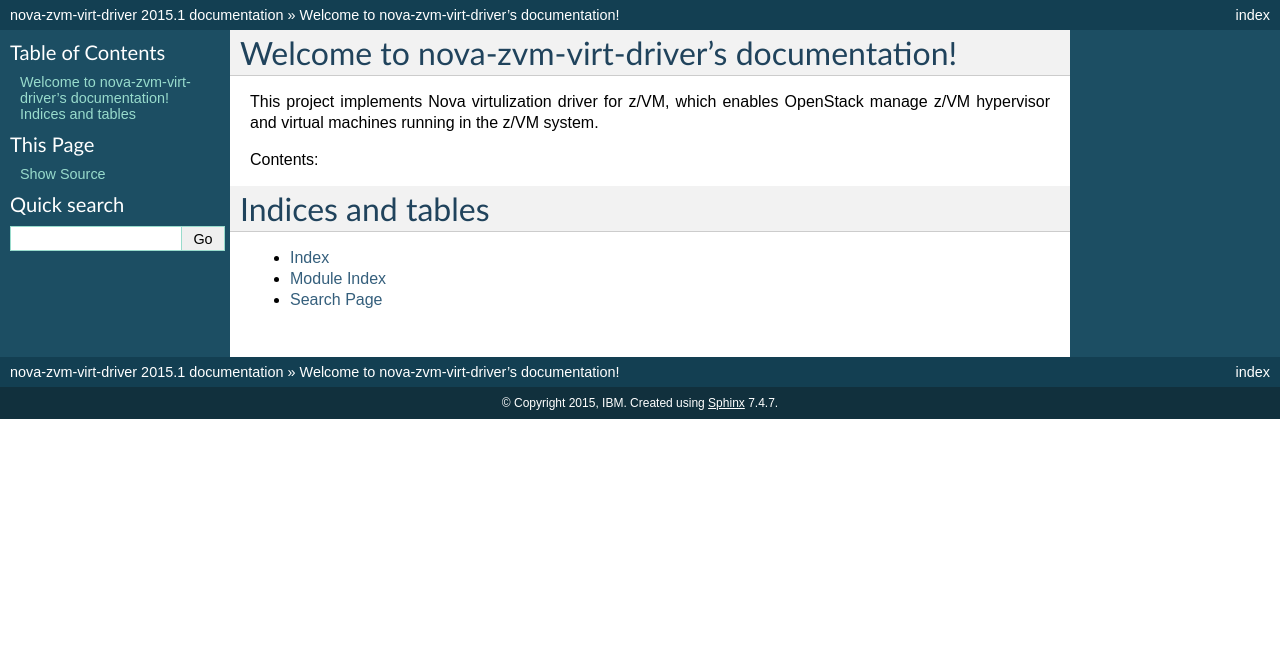
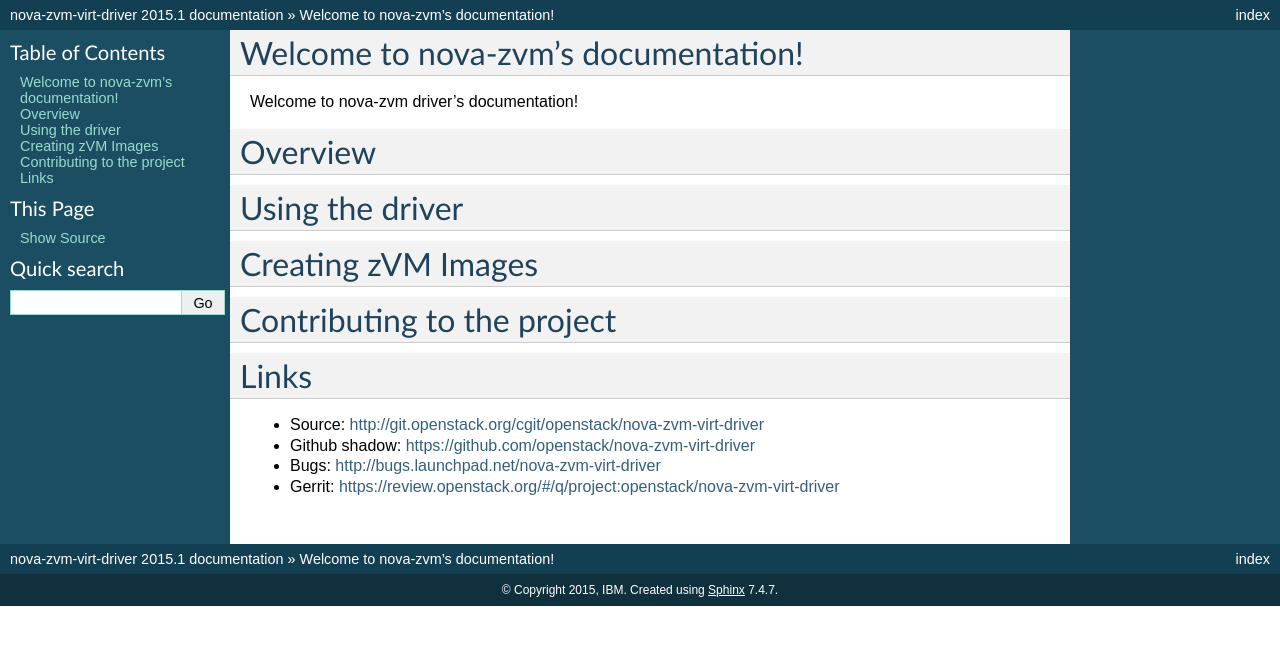
Before and after one commit to openstack-archive/nova-zvm-virt-driver, a Sphinx documentation site: the page built from doc/source/index.rst, in a window 1280 px wide. Shown: the top 645 px of the page. Built offline with Sphinx 7.4.7, drawn with Linux system fonts in a browser that asks for light colours.

Commit message:
Add init document for zvm driver
dd init document for zvm driver

Change-Id: I805981396955f4516cfbea415dc1ea777b026f6a

```diff
--- a/doc/source/index.rst
+++ b/doc/source/index.rst
@@ -1,20 +1,54 @@
-Welcome to nova-zvm-virt-driver's documentation!
-================================================
+..
+      Copyright 2016 IBM
+      All Rights Reserved.
 
-This project implements Nova virtulization driver for z/VM, which
-enables OpenStack manage z/VM hypervisor and virtual machines
-running in the z/VM system.
+      Licensed under the Apache License, Version 2.0 (the "License"); you may
+      not use this file except in compliance with the License. You may obtain
+      a copy of the License at
 
-Contents:
+          http://www.apache.org/licenses/LICENSE-2.0
+
+      Unless required by applicable law or agreed to in writing, software
+      distributed under the License is distributed on an "AS IS" BASIS, WITHOUT
+      WARRANTIES OR CONDITIONS OF ANY KIND, either express or implied. See the
+      License for the specific language governing permissions and limitations
+      under the License.
+
+Welcome to nova-zvm's documentation!
+====================================
+
+Welcome to nova-zvm driver's documentation!
+
+Overview
+========
 
 .. toctree::
-   :maxdepth: 2
+    :maxdepth: 2
+
+Using the driver
+================
+
+.. toctree::
+    :maxdepth: 2
+
+Creating zVM Images
+===================
+
+.. toctree::
+    :maxdepth: 2
 
 
+Contributing to the project
+===========================
 
-Indices and tables
-==================
+.. toctree::
+    :maxdepth: 2
 
-* :ref:`genindex`
-* :ref:`modindex`
-* :ref:`search`
+
+Links
+=====
+
+* Source: `<http://git.openstack.org/cgit/openstack/nova-zvm-virt-driver>`_
+* Github shadow: `<https://github.com/openstack/nova-zvm-virt-driver>`_
+* Bugs: `<http://bugs.launchpad.net/nova-zvm-virt-driver>`_
+* Gerrit: `<https://review.openstack.org/#/q/project:openstack/nova-zvm-virt-driver>`_
```
